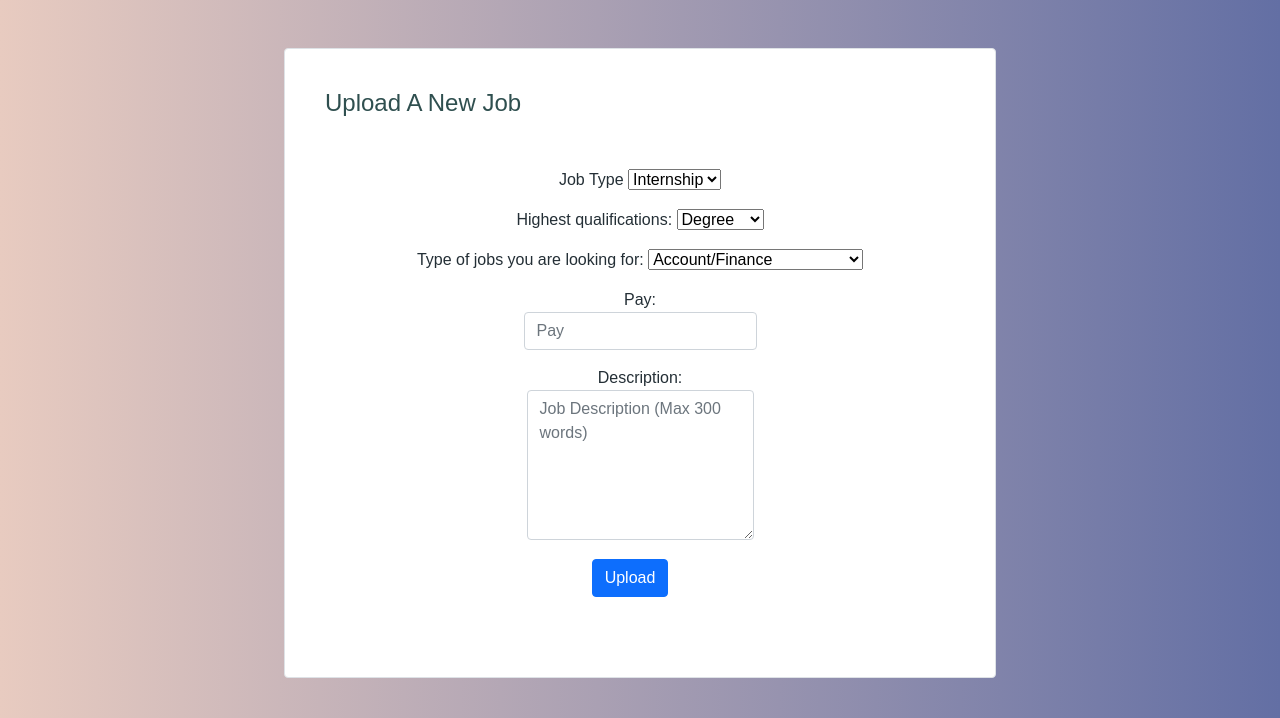
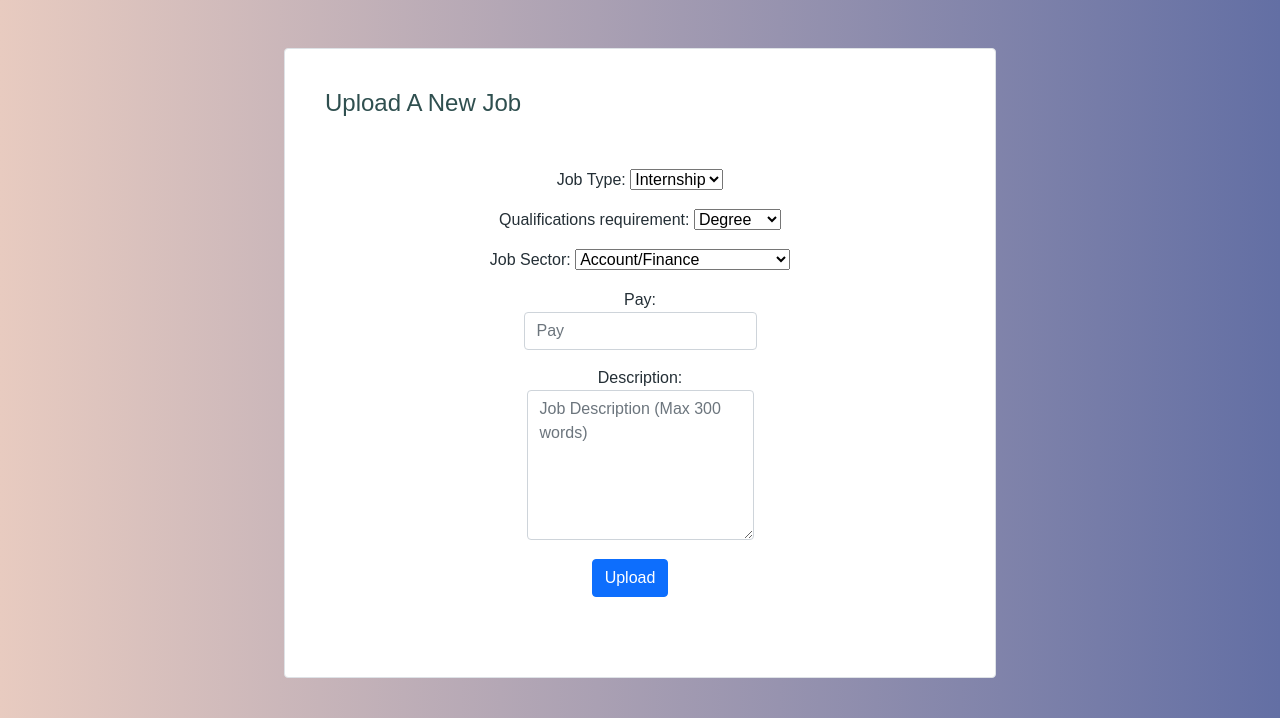
Before and after one commit to thekopiman/Beginners_luck, a Flask app: page /upload in a window 1280 px wide. Shown: the part 80-798 px from the top of the page. Run offline with Flask 2, Linux system fonts and the light colour scheme; a user stored in the database is signed in; parts of the project's set-up code (start-up, migrations or seed data) failed here and were passed over.

Commit message:
Update upload.html

```diff
--- a/templates/upload.html
+++ b/templates/upload.html
@@ -40,7 +40,7 @@
                             <div class="bottom-margin">
                                 <div class="items">
                                     <div class="mb-3">
-                                        <label for="job_type">Job Type</label>
+                                        <label for="job_type">Job Type: </label>
                                             <select id="job_type">
                                                 <option value="Internship">Internship</option>
                                                 <option value="Part-Time">Part-Time</option>
@@ -48,7 +48,7 @@
                                             </select>
                                     </div>
                                     <div class="mb-3">
-                                        <label for="requirement">Highest qualifications: </label>
+                                        <label for="requirement">Qualifications requirement: </label>
                                             <select id="requirement">
                                                 <option value="Degree">Degree</option>
                                                 <option value="Diploma">Diploma</option>
@@ -58,7 +58,7 @@
                                             </select>
                                     </div>
                                     <div class="mb-3">
-                                        <label for="job_sector">Type of jobs you are looking for: </label>
+                                        <label for="job_sector">Job Sector: </label>
                                             <select id="job_sector">
                                                 <option value="Account/Finance">Account/Finance</option>
                                                 <option value="Admin/Human resources">Admin/Human resources</option>
@@ -74,11 +74,11 @@
                                             </select>
                                     </div>
                                     <div class="mb-3">
-                                        <label for="Pay">Pay: </label>
+                                        <label for="pay">Pay: </label>
                                         <input autocomplete="off" class="form-control mx-auto w-auto" id="pay" name="pay" placeholder="Pay" type="text">
                                     </div>
                                     <div class="mb-3">
-                                        <label for="description">Description: </label>
+                                        <label for="desc">Description: </label>
                                         <textarea class="form-control mx-auto w-auto desc-input" id="desc" name="desc" placeholder="Job Description (Max 300 words)" required></textarea>
                                     </div>
                                     <button class="btn btn-primary" type="submit">Upload</button>
```
